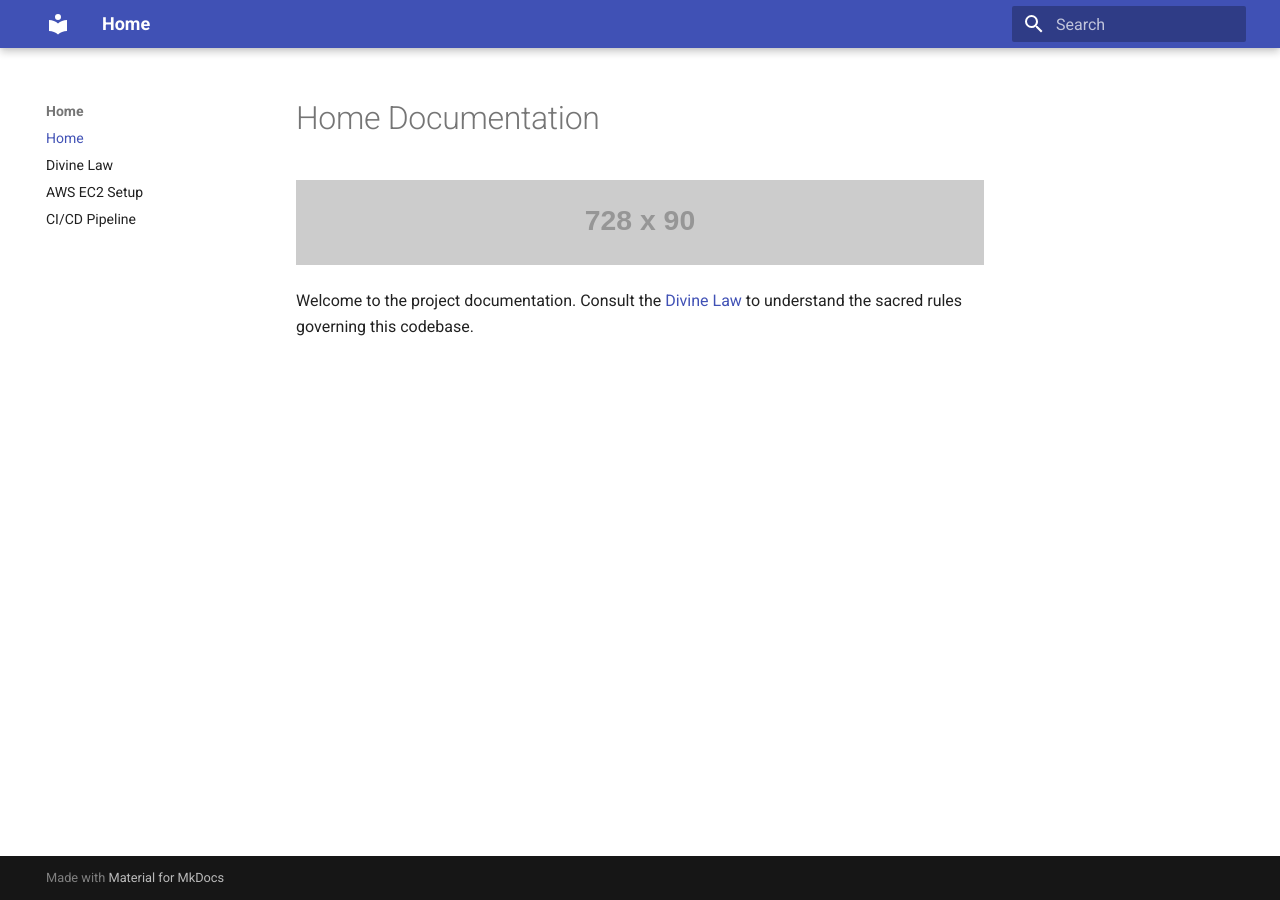
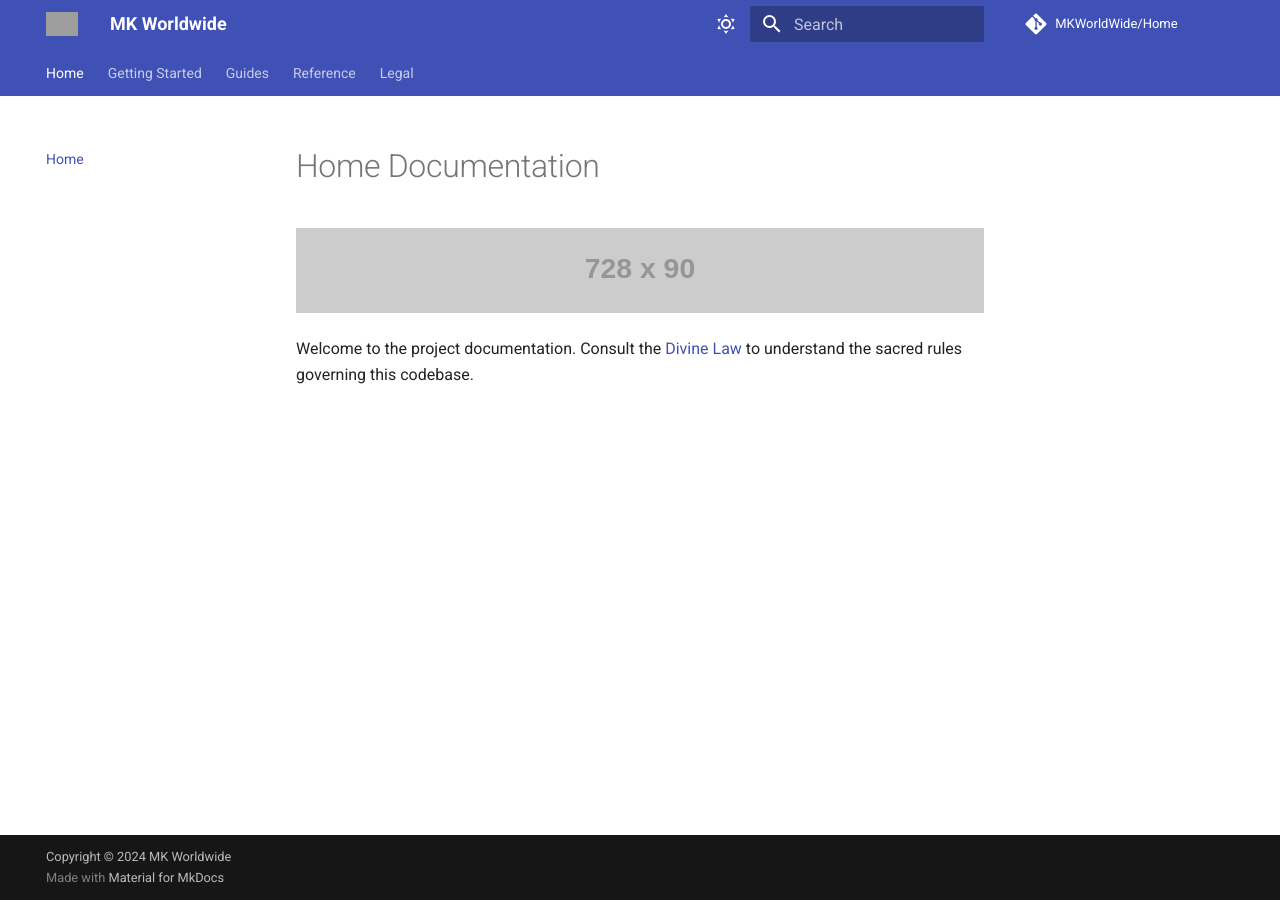
Before and after one commit to MKWorldWide/Home, an MkDocs documentation site: the page built from docs/index.md, in a window 1280 px wide. Built offline with MkDocs 1.6.1 and Material for MkDocs 9.7.7, drawn with Linux system fonts in a browser that asks for light colours; comment, search, counter and statistics services are not loaded; grey boxes are pictures that could not be loaded.

Commit message:
chore(repo-rehab): update CI/CD, documentation, and project structure
- Add GitHub Actions workflows for CI and GitHub Pages
- Enhance MkDocs configuration and documentation
- Update README with better structure and badges
- Add DIAGNOSIS.md and MIGRATION_NOTES.md
- Standardize project structure and configurations

```diff
--- a/mkdocs.yml
+++ b/mkdocs.yml
@@ -1,10 +1,99 @@
-site_name: Home
-site_url: https://Home.SolarKhan.github.io
+site_name: MK Worldwide
+site_url: https://mkworldwide.dev
+site_author: MK Worldwide
+site_description: Official documentation for MK Worldwide projects
+
+# Repository
+repo_name: MKWorldWide/Home
+repo_url: https://github.com/MKWorldWide/Home
+edit_uri: edit/main/docs/
+
+docs_dir: docs
+site_dir: site
+
+# Theme
+theme:
+  name: material
+  language: en
+  palette:
+    - media: "(prefers-color-scheme: light)"
+      scheme: default
+      primary: indigo
+      accent: blue
+      toggle:
+        icon: material/weather-sunny
+        name: Switch to dark mode
+    - media: "(prefers-color-scheme: dark)"
+      scheme: slate
+      primary: indigo
+      accent: blue
+      toggle:
+        icon: material/weather-night
+        name: Switch to light mode
+  features:
+    - navigation.tabs
+    - navigation.top
+    - navigation.indexes
+    - navigation.sections
+    - navigation.footer
+    - search.highlight
+    - search.share
+    - content.tooltips
+  favicon: assets/favicon.ico
+  logo: assets/logo.png
+
+# Navigation
 nav:
   - Home: index.md
-  - Divine Law: COVENANT.md
-  - AWS EC2 Setup: aws-ec2-setup.md
-  - CI/CD Pipeline: ci-cd-pipeline.md
-docs_dir: docs
-theme:
-  name: material
+  - Getting Started:
+    - Installation: getting-started/installation.md
+    - Configuration: getting-started/configuration.md
+  - Guides:
+    - AWS EC2 Setup: guides/aws-ec2-setup.md
+    - CI/CD Pipeline: guides/ci-cd-pipeline.md
+  - Reference:
+    - API: reference/api.md
+    - Configuration: reference/configuration.md
+  - Legal:
+    - Covenant: legal/COVENANT.md
+    - License: legal/license.md
+
+# Extensions
+markdown_extensions:
+  - admonition
+  - codehilite:
+      guess_lang: true
+  - footnotes
+  - meta
+  - toc:
+      permalink: true
+  - pymdownx.arithmatex
+  - pymdownx.betterem:
+      smart_enable: all
+  - pymdownx.highlight:
+      anchor_linenums: true
+  - pymdownx.magiclink
+  - pymdownx.smartsymbols
+  - pymdownx.superfences
+  - pymdownx.tabbed
+  - pymdownx.tilde
+  - pymdownx.emoji:
+      emoji_index: !!python/name:materialx.emoji.twemoji
+      emoji_generator: !!python/name:materialx.emoji.to_svg
+
+# Plugins
+plugins:
+  - search
+  - git-revision-date-localized:
+      type: timeago
+      fallback_to_build_date: true
+
+# Extra
+extra_css:
+  - stylesheets/extra.css
+
+extra_javascript:
+  - javascripts/extra.js
+
+# Copyright
+copyright: Copyright &copy; 2024 MK Worldwide
```
Also changed, not shown: DIAGNOSIS.md (added, +67 -0 lines), MIGRATION_NOTES.md (added, +82 -0 lines), README.md (+110 -25 lines), 2 other files.
